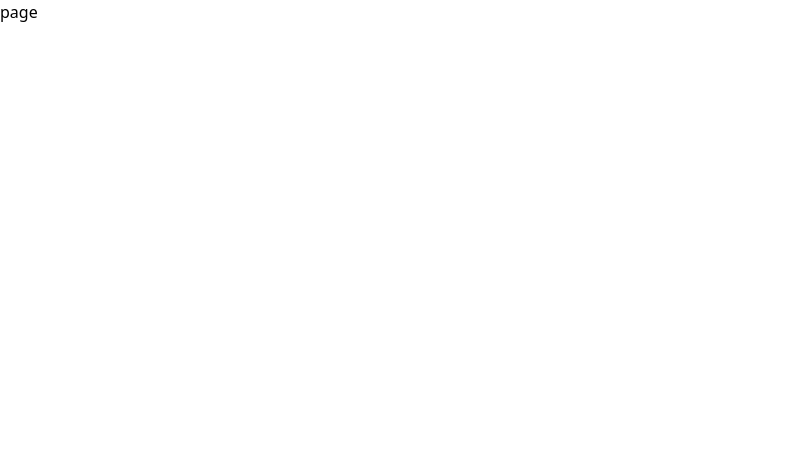
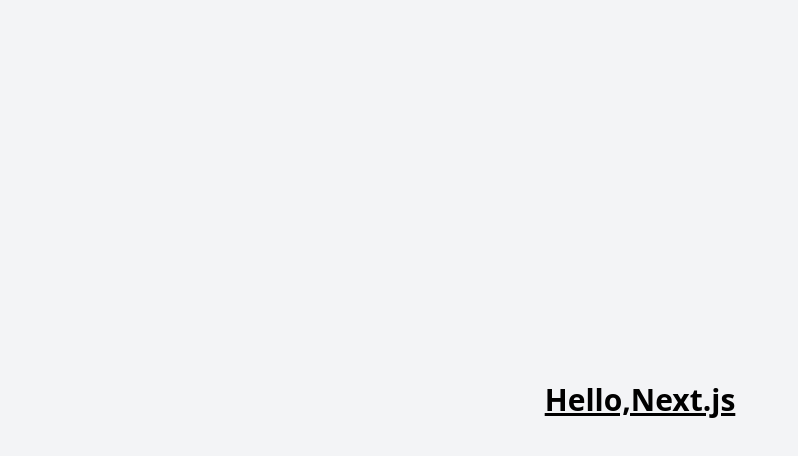
Before and after one commit to Hashimoto-Noriaki/next-schedule-app-failed, a Next.js app: page / in a window 1280 px wide. Shown: the top 456 px of the page, without its empty margins (0-798 px from the left). Built offline with nearby package versions, Linux system fonts and the light colour scheme.

Commit message:
Topページ作成

```diff
--- a/src/pages/index.tsx
+++ b/src/pages/index.tsx
@@ -2,7 +2,9 @@
 
 const Home = () => {
   return (
-    <div>page</div>
+    <div className="bg-gray-100 min-h-screen flex items-center justify-center">
+    <h1 className="text-3xl font-bold underline text-center">Hello,Next.js</h1>
+    </div>
   )
 }
 
--- a/tailwind.config.js
+++ b/tailwind.config.js
@@ -1,8 +1,10 @@
 /** @type {import('tailwindcss').Config} */
 module.exports = {
-  content: [],
+  content: [
+    "./src/**/*.{html,js,jsx,ts,tsx}",
+  ],
   theme: {
     extend: {},
   },
   plugins: [],
-}
+};
```
